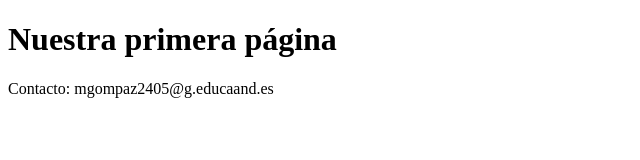
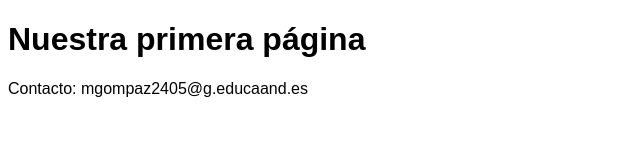
Before and after one commit to mgompaz2405/taller-2-git, a plain HTML site: page index.html in a window 1280 px wide. Shown: the whole page, without its empty margins (0-640 px from the left). Drawn offline with Linux system fonts and the light colour scheme.

Commit message:
Style: crear y enlazar estilos

```diff
--- /dev/null
+++ b/estilos.css
@@ -0,0 +1,4 @@
+body {
+	font-family: sans-serif;
+}
+EOF
--- a/index.html
+++ b/index.html
@@ -3,6 +3,7 @@
 <head>
 <meta charset="utf-8">
 <title>Práctica Git</title>
+<link rel="stylesheet" href="estilos.css">
 </head>
 <body>
 <h1>Nuestra primera página</h1>
```
